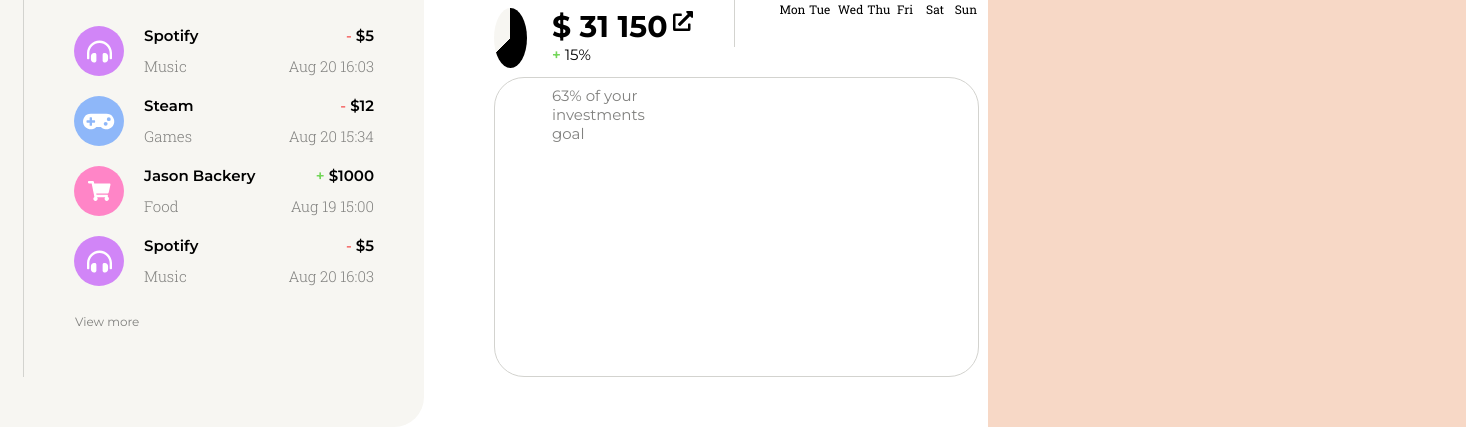
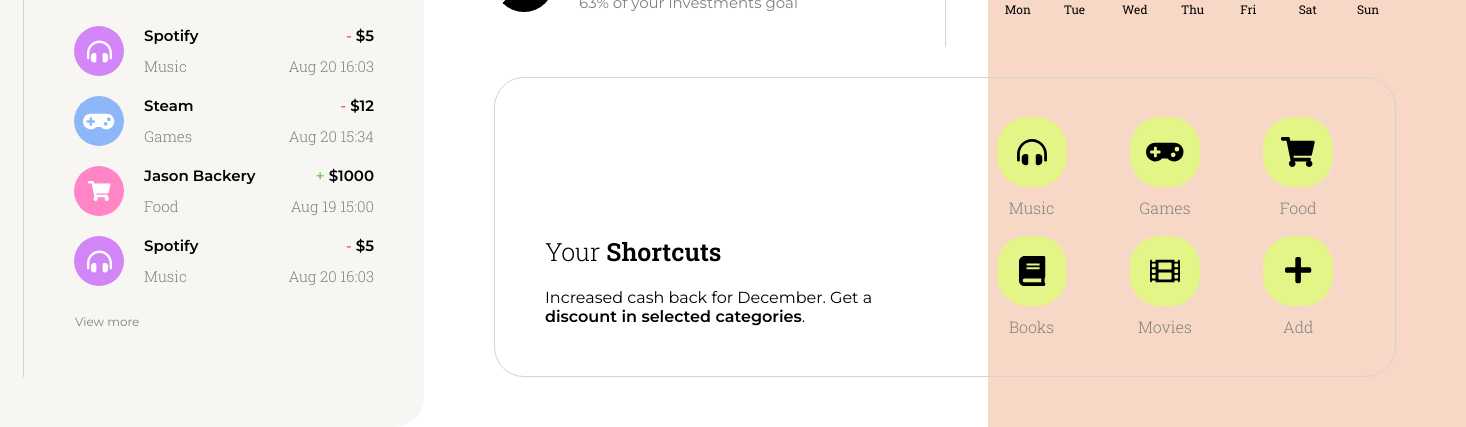
Before and after one commit to o2bomb/a-bank-dashboard, a website built with webpack: page index.html in a window 1280 px wide. Shown: the part 522-949 px from the top of the page, 1466 px wide, since content can reach past the window. Built offline with nearby package versions, Linux system fonts and the light colour scheme.

Commit message:
Add shortcut section with shortcut buttons

```diff
--- a/index.html
+++ b/index.html
@@ -35,7 +35,7 @@
           </ul>
           <div class="avatar">
             <!-- <img src="https://i.pravatar.cc/300" /> -->
-            <img src="">
+            <img src="" />
           </div>
         </nav>
         <span class="vertical-divider"></span>
@@ -164,7 +164,12 @@
               <div class="stat-item">
                 <div class="pie-chart deposits"></div>
                 <div class="details">
-                  <div class="group-1">12 100 <span class="trend"><span class="positive">+</span> 3%</span></div>
+                  <div class="group-1">
+                    12 100
+                    <span class="trend"
+                      ><span class="positive">+</span> 3%</span
+                    >
+                  </div>
                   <div class="group-2">74% of your deposits goal</div>
                 </div>
                 <a href="#" class="btn more-info">
@@ -174,7 +179,12 @@
               <div class="stat-item">
                 <div class="pie-chart investments"></div>
                 <div class="details">
-                  <div class="group-1">31 150 <span class="trend"><span class="positive">+</span> 15%</span></div>
+                  <div class="group-1">
+                    31 150
+                    <span class="trend"
+                      ><span class="positive">+</span> 15%</span
+                    >
+                  </div>
                   <div class="group-2">63% of your investments goal</div>
                 </div>
                 <a href="#" class="btn more-info">
@@ -192,18 +202,97 @@
                 </button>
               </div>
               <div class="bar-graph">
-                <div class="bar" style="--bar-value: 48%" data-label="Mon" data-value="29"></div>
-                <div class="bar" style="--bar-value: 88%" data-label="Tue" data-value="53"></div>
-                <div class="bar" style="--bar-value: 62%" data-label="Wed" data-value="37"></div>
-                <div class="bar" style="--bar-value: 100%" data-label="Thu" data-value="60"></div>
-                <div class="bar" style="--bar-value: 70%" data-label="Fri" data-value="42"></div>
-                <div class="bar" style="--bar-value: 77%" data-label="Sat" data-value="46"></div>
-                <div class="bar" style="--bar-value: 92%" data-label="Sun" data-value="55"></div>
+                <div
+                  class="bar"
+                  style="--bar-value: 48%"
+                  data-label="Mon"
+                  data-value="29"
+                ></div>
+                <div
+                  class="bar"
+                  style="--bar-value: 88%"
+                  data-label="Tue"
+                  data-value="53"
+                ></div>
+                <div
+                  class="bar"
+                  style="--bar-value: 62%"
+                  data-label="Wed"
+                  data-value="37"
+                ></div>
+                <div
+                  class="bar"
+                  style="--bar-value: 100%"
+                  data-label="Thu"
+                  data-value="60"
+                ></div>
+                <div
+                  class="bar"
+                  style="--bar-value: 70%"
+                  data-label="Fri"
+                  data-value="42"
+                ></div>
+                <div
+                  class="bar"
+                  style="--bar-value: 77%"
+                  data-label="Sat"
+                  data-value="46"
+                ></div>
+                <div
+                  class="bar"
+                  style="--bar-value: 92%"
+                  data-label="Sun"
+                  data-value="55"
+                ></div>
               </div>
             </div>
           </div>
           <div class="shortcuts">
-
+            <div class="info">
+              <div class="title">Your <b>Shortcuts</b></div>
+              <div class="description">
+                Increased cash back for December. Get a
+                <b>discount in selected categories</b>.
+              </div>
+            </div>
+            <div class="shortcuts-grid">
+              <div class="shortcut-1">
+                <a href="#" class="shortcut-btn"
+                  ><i class="fas fa-headphones-alt"></i>
+                </a>
+                <div class="shortcut-label">Music</div>
+              </div>
+              <div class="shortcut-2">
+                <a href="#" class="shortcut-btn">
+                  <i class="fas fa-gamepad"></i>
+                </a>
+                <div class="shortcut-label">Games</div>
+              </div>
+              <div class="shortcut-3">
+                <a href="#" class="shortcut-btn">
+                  <i class="fas fa-shopping-cart"></i>
+                </a>
+                <div class="shortcut-label">Food</div>
+              </div>
+              <div class="shortcut-4">
+                <a href="#" class="shortcut-btn">
+                  <i class="fas fa-book"></i>
+                </a>
+                <div class="shortcut-label">Books</div>
+              </div>
+              <div class="shortcut-5">
+                <a href="#" class="shortcut-btn">
+                  <i class="fas fa-film"></i>
+                </a>
+                <div class="shortcut-label">Movies</div>
+              </div>
+              <div class="shortcut-6">
+                <button class="btn shortcut-btn">
+                  <i class="fas fa-plus"></i>
+                </button>
+                <div class="shortcut-label">Add</div>
+              </div>
+            </div>
           </div>
         </div>
       </div>
--- a/sass/style.scss
+++ b/sass/style.scss
@@ -514,10 +514,95 @@
         }
 
         .shortcuts {
+          display: flex;
+          justify-content: space-between;
+          height: 30rem;
           margin-top: 3rem;
-          height: 30rem;
+          padding: 3rem;
           border-radius: 3rem;
           border: 1px solid var(--color-neutral-3);
+
+          .info {
+            width: 40rem;
+            margin: 2rem;
+            margin-top: auto;
+
+            .title {
+              margin-bottom: 2rem;
+
+              font-size: 2.5rem;
+            }
+
+            .description {
+              font-family: "Montserrat", sans-serif;
+              font-weight: 300;
+              font-size: 1.6rem;
+
+              b {
+                font-weight: 600;
+              }
+            }
+          }
+
+          .shortcuts-grid {
+            display: grid;
+            width: 40rem;
+            justify-items: center;
+            align-items: center;
+            grid-template-columns: repeat(3, 1fr);
+            grid-template-rows: repeat(2, 1fr);
+            grid-column-gap: 0px;
+            grid-row-gap: 0px;
+
+            .shortcut-1 {
+              grid-area: 1 / 1 / 2 / 2;
+            }
+            .shortcut-2 {
+              grid-area: 1 / 2 / 2 / 3;
+            }
+            .shortcut-3 {
+              grid-area: 1 / 3 / 2 / 4;
+            }
+            .shortcut-4 {
+              grid-area: 2 / 1 / 3 / 2;
+            }
+            .shortcut-5 {
+              grid-area: 2 / 2 / 3 / 3;
+            }
+            .shortcut-6 {
+              grid-area: 2 / 3 / 3 / 4;
+            }
+
+            .shortcut-btn {
+              display: table-cell;
+              height: 7rem;
+              width: 7rem;
+              max-width: 7rem;
+              border-radius: 3rem;
+              color: var(--color-text);
+              background-color: var(--color-accent-5);
+              text-align: center;
+              vertical-align: middle;
+              text-decoration: none;
+
+              font-size: 3rem;
+
+              &:focus,
+              &:hover {
+                border: 1px solid var(--color-text);
+              }
+            }
+
+            .shortcut-label {
+              width: 100%;
+              margin-top: 1rem;
+              color: var(--color-neutral);
+              text-align: center;
+
+              font-size: 1.6rem;
+              font-weight: 300;
+            }
+          }
         }
       }
     }
```
